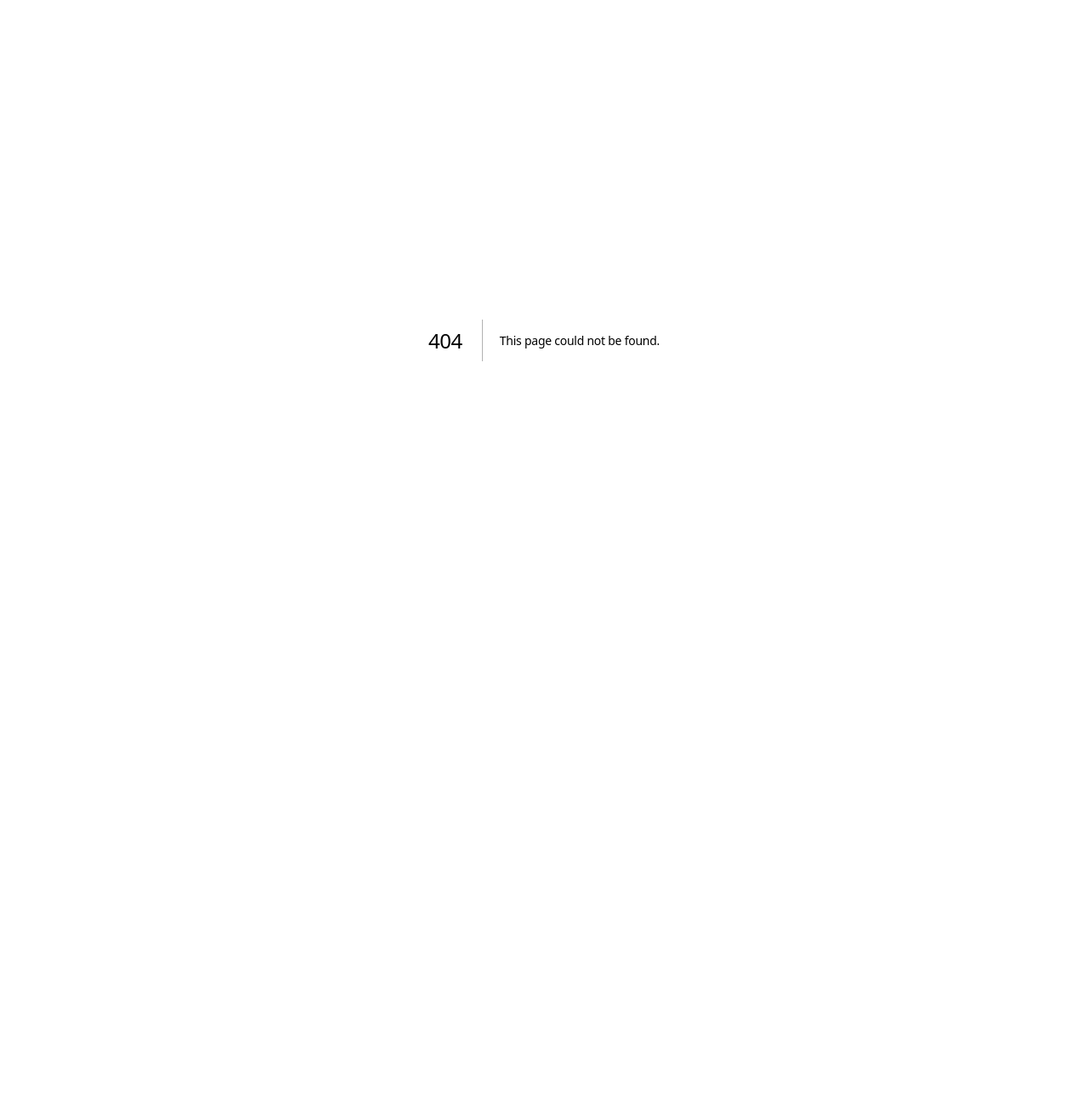
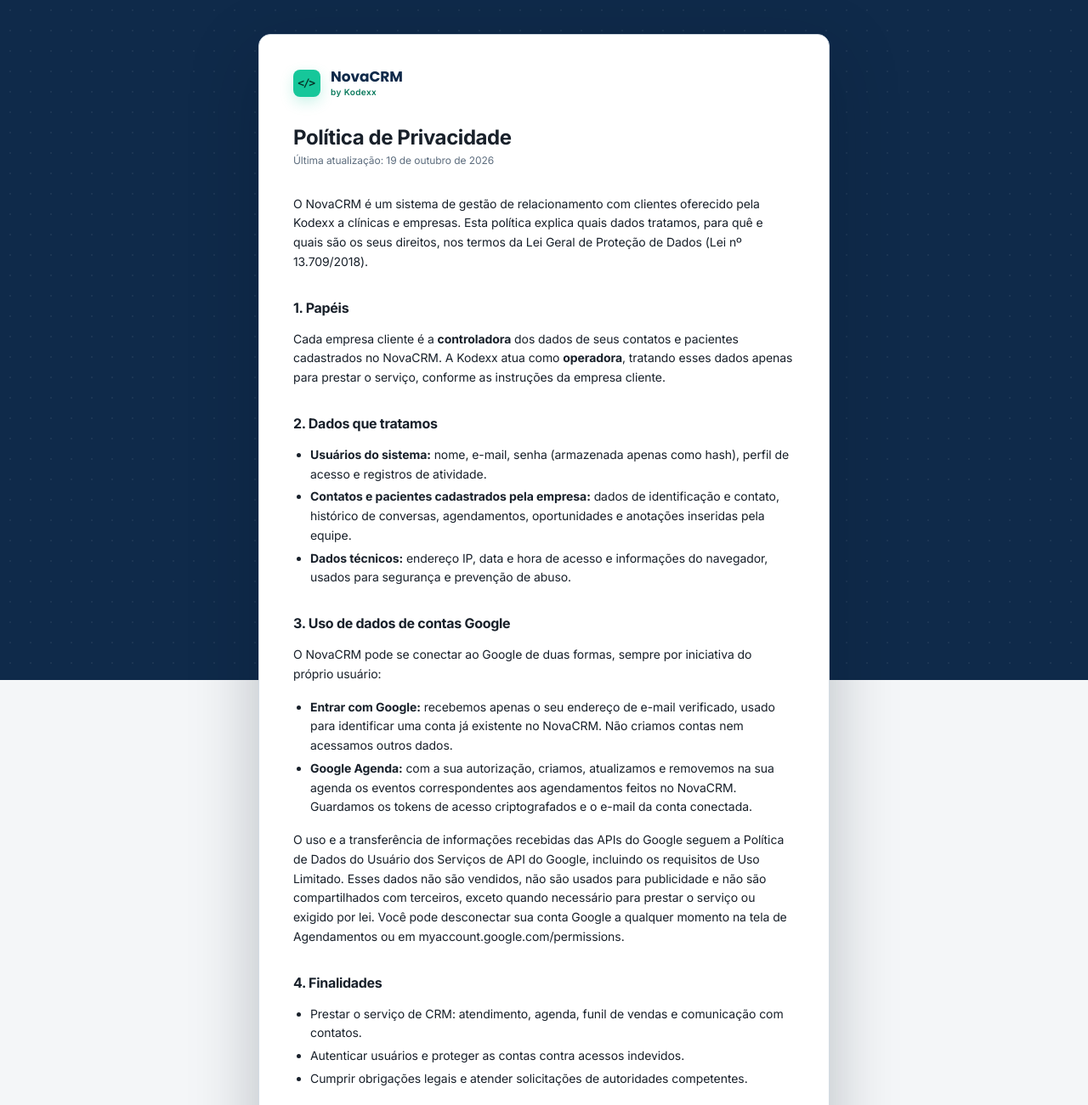
Before and after one commit to gabriel9966/CRM-Clinico, a Next.js app: page /privacidade in a window 1280 px wide. Before the commit this address had no page. Shown: the top 1300 px of the page at 85% size. Before the commit the page ends 800 px from the top, so only its background shows below. Built offline with nearby package versions, Linux system fonts and the light colour scheme.

Commit message:
Adiciona páginas públicas de Política de Privacidade e Termos de Uso
Exigidas pelo Google para publicar o app OAuth (Agenda e login com Google).
/privacidade e /termos ficam acessíveis sem login.

Co-Authored-By: Claude Opus 5.5 <noreply@anthropic.com>

```diff
--- /dev/null
+++ b/src/app/privacidade/page.tsx
@@ -0,0 +1,89 @@
+import type { Metadata } from "next";
+import { LegalPage } from "@/components/legal/LegalPage";
+
+export const metadata: Metadata = { title: "Política de Privacidade — NovaCRM" };
+
+const CONTACT = "kodexxti@gmail.com";
+
+export default function PrivacidadePage() {
+  return (
+    <LegalPage title="Política de Privacidade" updatedAt="19 de outubro de 2026">
+      <p>
+        O NovaCRM é um sistema de gestão de relacionamento com clientes oferecido pela Kodexx a clínicas e
+        empresas. Esta política explica quais dados tratamos, para quê e quais são os seus direitos, nos termos
+        da Lei Geral de Proteção de Dados (Lei nº 13.709/2018).
+      </p>
+
+      <h2>1. Papéis</h2>
+      <p>
+        Cada empresa cliente é a <strong>controladora</strong> dos dados de seus contatos e pacientes cadastrados
+        no NovaCRM. A Kodexx atua como <strong>operadora</strong>, tratando esses dados apenas para prestar o
+        serviço, conforme as instruções da empresa cliente.
+      </p>
+
+      <h2>2. Dados que tratamos</h2>
+      <ul>
+        <li><strong>Usuários do sistema:</strong> nome, e-mail, senha (armazenada apenas como hash), perfil de acesso e registros de atividade.</li>
+        <li><strong>Contatos e pacientes cadastrados pela empresa:</strong> dados de identificação e contato, histórico de conversas, agendamentos, oportunidades e anotações inseridas pela equipe.</li>
+        <li><strong>Dados técnicos:</strong> endereço IP, data e hora de acesso e informações do navegador, usados para segurança e prevenção de abuso.</li>
+      </ul>
+
+      <h2>3. Uso de dados de contas Google</h2>
+      <p>O NovaCRM pode se conectar ao Google de duas formas, sempre por iniciativa do próprio usuário:</p>
+      <ul>
+        <li>
+          <strong>Entrar com Google:</strong> recebemos apenas o seu endereço de e-mail verificado, usado para
+          identificar uma conta já existente no NovaCRM. Não criamos contas nem acessamos outros dados.
+        </li>
+        <li>
+          <strong>Google Agenda:</strong> com a sua autorização, criamos, atualizamos e removemos na sua agenda os
+          eventos correspondentes aos agendamentos feitos no NovaCRM. Guardamos os tokens de acesso criptografados
+          e o e-mail da conta conectada.
+        </li>
+      </ul>
+      <p>
+        O uso e a transferência de informações recebidas das APIs do Google seguem a{" "}
+        <a href="https://developers.google.com/terms/api-services-user-data-policy" target="_blank" rel="noreferrer">
+          Política de Dados do Usuário dos Serviços de API do Google
+        </a>
+        , incluindo os requisitos de Uso Limitado. Esses dados não são vendidos, não são usados para publicidade e
+        não são compartilhados com terceiros, exceto quando necessário para prestar o serviço ou exigido por lei.
+        Você pode desconectar sua conta Google a qualquer momento na tela de Agendamentos ou em{" "}
+        <a href="https://myaccount.google.com/permissions" target="_blank" rel="noreferrer">myaccount.google.com/permissions</a>.
+      </p>
+
+      <h2>4. Finalidades</h2>
+      <ul>
+        <li>Prestar o serviço de CRM: atendimento, agenda, funil de vendas e comunicação com contatos.</li>
+        <li>Autenticar usuários e proteger as contas contra acessos indevidos.</li>
+        <li>Cumprir obrigações legais e atender solicitações de autoridades competentes.</li>
+      </ul>
+
+      <h2>5. Compartilhamento</h2>
+      <p>
+        Os dados são armazenados em servidores contratados pela Kodexx. Integrações com serviços de terceiros
+        (como WhatsApp, Instagram, e-mail ou Google) só são ativadas pela empresa cliente e recebem apenas o
+        necessário para funcionar.
+      </p>
+
+      <h2>6. Segurança e retenção</h2>
+      <p>
+        Usamos conexão criptografada (HTTPS), senhas com hash, credenciais de integrações criptografadas e
+        controle de acesso por perfil. Os dados são mantidos enquanto a empresa cliente usar o serviço ou
+        conforme exigido por lei, e podem ser excluídos a pedido da empresa controladora.
+      </p>
+
+      <h2>7. Seus direitos</h2>
+      <p>
+        Você pode solicitar acesso, correção, portabilidade ou exclusão dos seus dados, bem como informações sobre
+        o tratamento. Se você é contato ou paciente de uma empresa que usa o NovaCRM, dirija o pedido a essa
+        empresa; também é possível nos escrever e encaminharemos a solicitação.
+      </p>
+
+      <h2>8. Contato</h2>
+      <p>
+        Dúvidas sobre esta política ou sobre seus dados: <a href={`mailto:${CONTACT}`}>{CONTACT}</a>.
+      </p>
+    </LegalPage>
+  );
+}
--- /dev/null
+++ b/src/app/termos/page.tsx
@@ -0,0 +1,54 @@
+import type { Metadata } from "next";
+import Link from "next/link";
+import { LegalPage } from "@/components/legal/LegalPage";
+
+export const metadata: Metadata = { title: "Termos de Uso — NovaCRM" };
+
+const CONTACT = "kodexxti@gmail.com";
+
+export default function TermosPage() {
+  return (
+    <LegalPage title="Termos de Uso" updatedAt="19 de outubro de 2026">
+      <p>
+        Estes termos regem o uso do NovaCRM, sistema oferecido pela Kodexx. Ao acessar o sistema, você concorda
+        com eles.
+      </p>
+
+      <h2>1. Acesso</h2>
+      <p>
+        O acesso é feito com contas criadas pelo administrador da empresa cliente. Cada usuário é responsável por
+        manter suas credenciais em sigilo e pelas ações realizadas com a sua conta.
+      </p>
+
+      <h2>2. Uso permitido</h2>
+      <ul>
+        <li>Usar o sistema apenas para a gestão de clientes, atendimento e agenda da empresa.</li>
+        <li>Cadastrar somente dados que a empresa tenha base legal para tratar.</li>
+        <li>Não tentar acessar dados de outras empresas, burlar controles de segurança ou sobrecarregar o serviço.</li>
+      </ul>
+
+      <h2>3. Dados</h2>
+      <p>
+        Os dados inseridos pertencem à empresa cliente. O tratamento é descrito na{" "}
+        <Link href="/privacidade">Política de Privacidade</Link>.
+      </p>
+
+      <h2>4. Integrações</h2>
+      <p>
+        Integrações com serviços de terceiros (Google, WhatsApp, Instagram e outros) dependem da disponibilidade e
+        das regras desses serviços. O usuário pode revogar as autorizações a qualquer momento.
+      </p>
+
+      <h2>5. Disponibilidade e alterações</h2>
+      <p>
+        Trabalhamos para manter o serviço disponível e seguro, mas podem ocorrer interrupções para manutenção.
+        Estes termos podem ser atualizados; a data da última versão aparece no topo da página.
+      </p>
+
+      <h2>6. Contato</h2>
+      <p>
+        <a href={`mailto:${CONTACT}`}>{CONTACT}</a>
+      </p>
+    </LegalPage>
+  );
+}
--- /dev/null
+++ b/src/components/legal/LegalPage.tsx
@@ -0,0 +1,25 @@
+import Link from "next/link";
+
+// Moldura das páginas públicas (privacidade e termos), acessíveis sem login.
+export function LegalPage({ title, updatedAt, children }: { title: string; updatedAt: string; children: React.ReactNode }) {
+  return (
+    <div className="login-shell min-h-screen px-4 py-10">
+      <article className="login-card mx-auto w-full max-w-2xl border bg-white p-8 text-sm leading-relaxed text-[var(--text)] sm:p-10">
+        <Link href="/login" className="mb-8 flex items-center gap-3">
+          <span className="brand-mark" aria-hidden="true">
+            <span className="brand-glyph">&lt;/&gt;</span>
+          </span>
+          <span className="brand-copy"><span className="brand-name">NovaCRM</span><span className="brand-byline">by Kodexx</span></span>
+        </Link>
+        <h1 className="mb-1 text-2xl font-semibold">{title}</h1>
+        <p className="mb-8 text-xs text-[var(--text-faint)]">Última atualização: {updatedAt}</p>
+        <div className="legal-body space-y-4 [&_h2]:mt-8 [&_h2]:text-base [&_h2]:font-semibold [&_ul]:list-disc [&_ul]:space-y-1 [&_ul]:pl-5">
+          {children}
+        </div>
+        <p className="mt-10 text-xs text-[var(--text-faint)]">
+          <Link href="/privacidade">Política de Privacidade</Link> · <Link href="/termos">Termos de Uso</Link> · <Link href="/login">Entrar</Link>
+        </p>
+      </article>
+    </div>
+  );
+}
--- a/src/proxy.ts
+++ b/src/proxy.ts
@@ -19,6 +19,7 @@ async function hasValidSession(req: NextRequest) {
 export async function proxy(req: NextRequest) {
   const { pathname } = req.nextUrl;
   if (pathname === "/forgot-password" || pathname === "/reset-password") return NextResponse.next();
+  if (pathname === "/privacidade" || pathname === "/termos") return NextResponse.next();
   const isLoggedIn = await hasValidSession(req);
 
   if (pathname.startsWith("/login")) {
```
